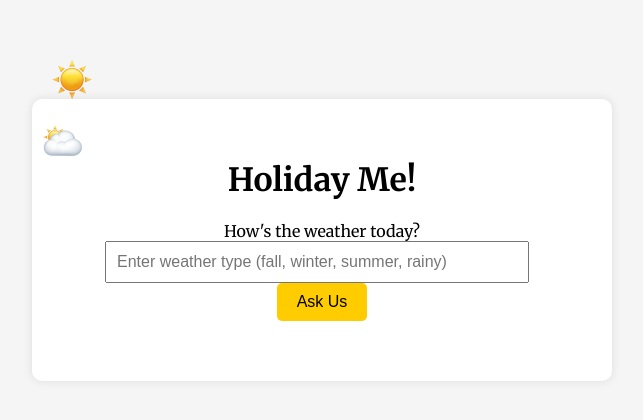
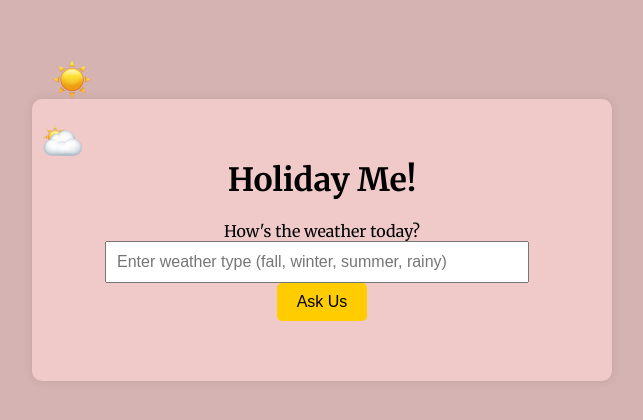
Before and after one commit to Arlene131/holiday-me, a plain HTML site: page index.html in a window 1280 px wide. Shown: the part 160-580 px from the top of the page, without its empty margins (318-961 px from the left). Drawn offline with Linux system fonts and the light colour scheme; a web font is replaced by a local one.

Commit message:
Update styles.css

```diff
--- a/styles.css
+++ b/styles.css
@@ -5,12 +5,12 @@ body {
     align-items: center;
     height: 100vh;
     margin: 0;
-    background-color: #f5f5f5;
+    background-color: #D6B3B3;
 }
 
 .container {
     text-align: center;
-    background-color: white;
+    background-color: #F0C9C9;
     padding: 40px;
     border-radius: 10px;
     box-shadow: 0 0 10px rgba(0, 0, 0, 0.1);
```
